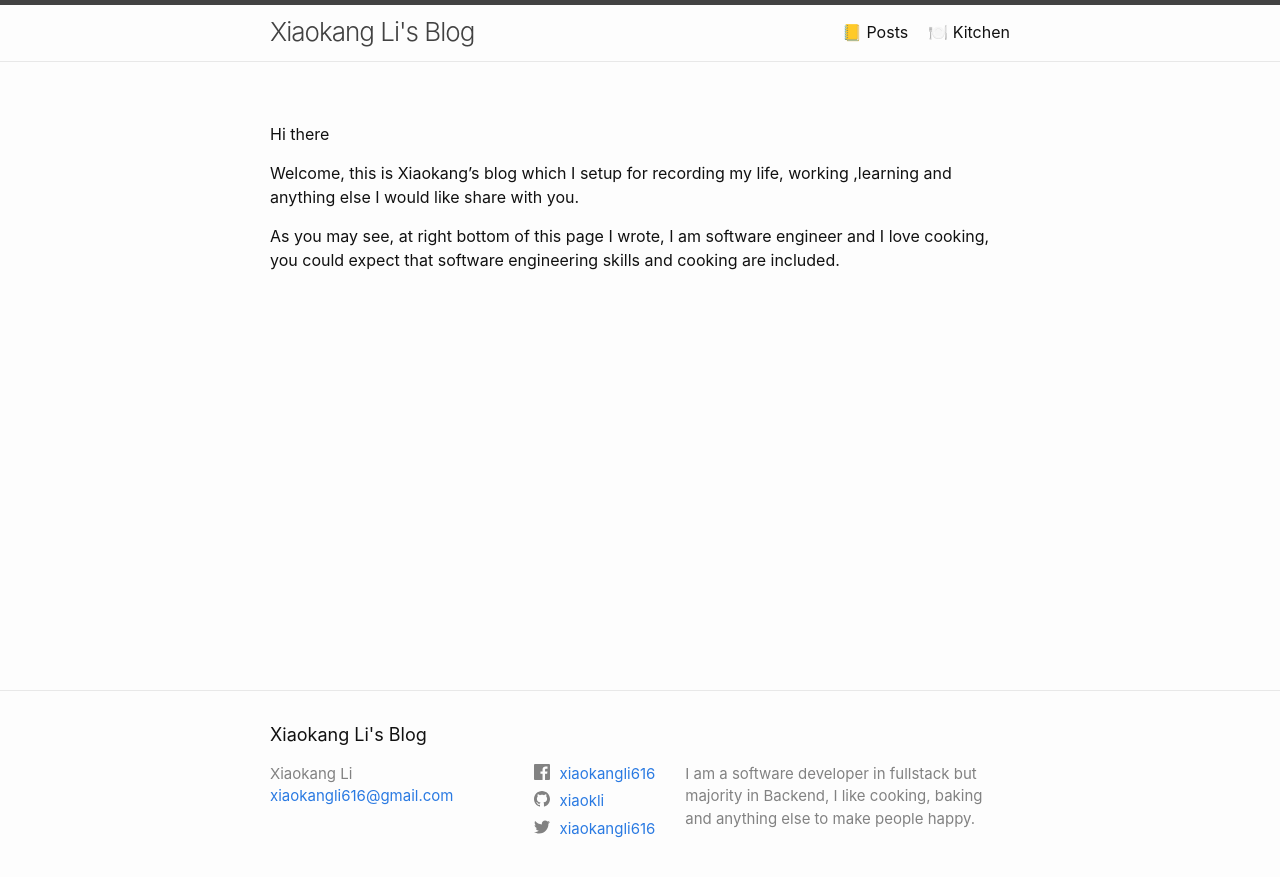
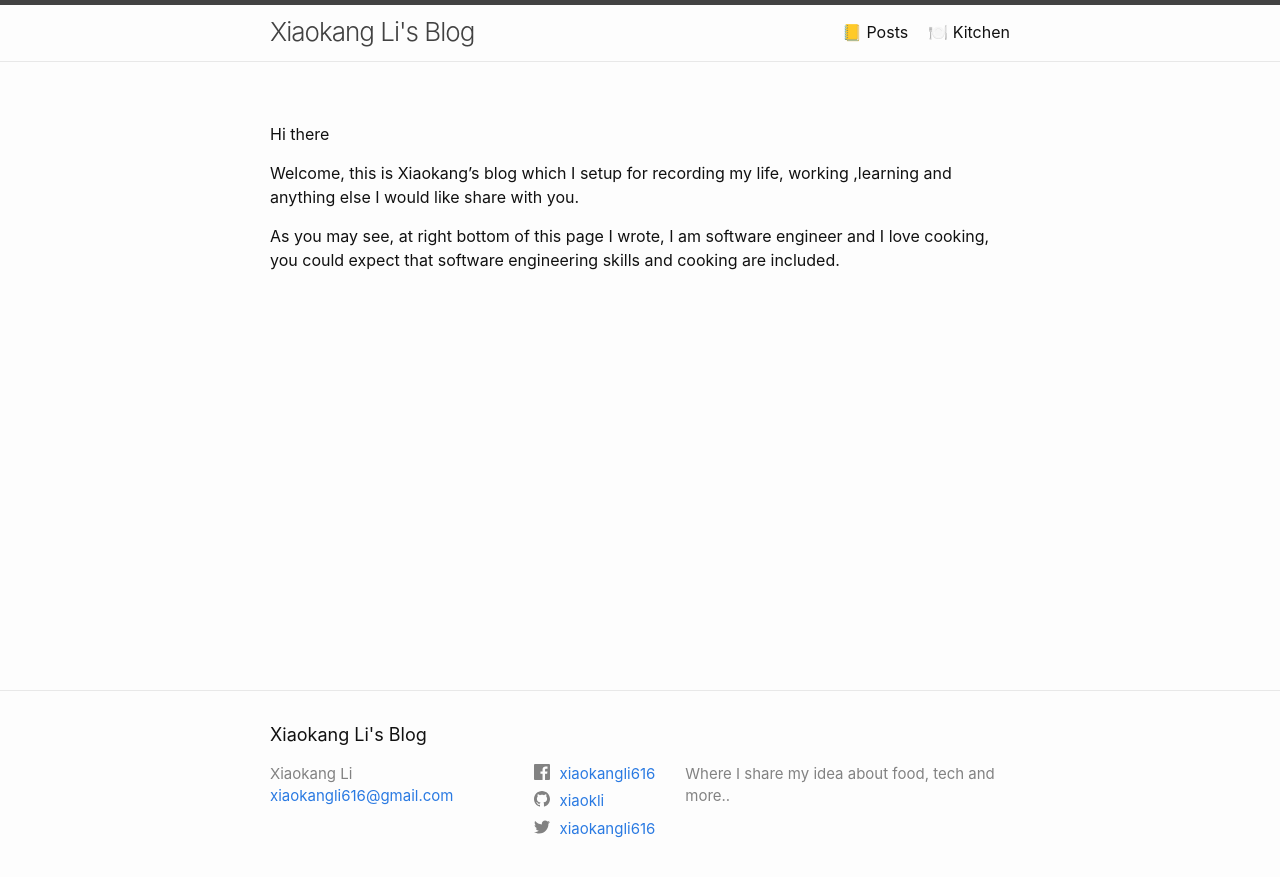
Before and after one commit to xiaokli/xiaokli.github.io, a Jekyll site: the page built from index.markdown, in a window 1280 px wide. Shown: the top 877 px of the page. Built offline with Jekyll 4.4.1, drawn with Linux system fonts in a browser that asks for light colours.

```diff
--- a/_config.yml
+++ b/_config.yml
@@ -1,8 +1,8 @@
 author: Xiaokang Li
 title: Xiaokang Li's Blog
 email: xiaokangli616@gmail.com
-description: >-
-  I am a software developer in fullstack but majority in Backend, I like cooking, baking and anything else to make people happy.
+description: >
+  Where I share my idea about food, tech and more..
 baseurl: "" # the subpath of your site, e.g. /blog
 url: "https://www.xiaokli.top"
 github_username:  xiaokli
```
